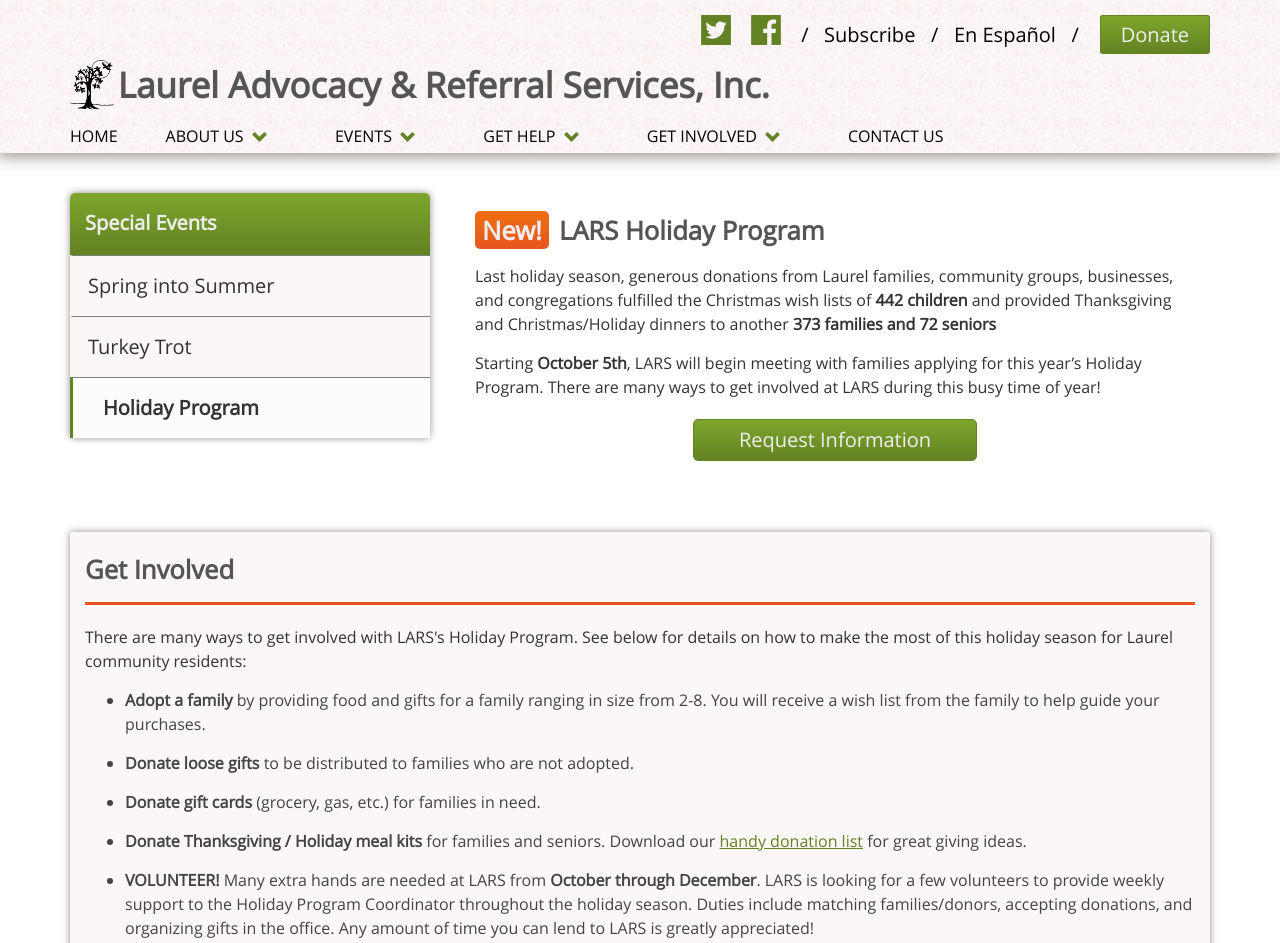
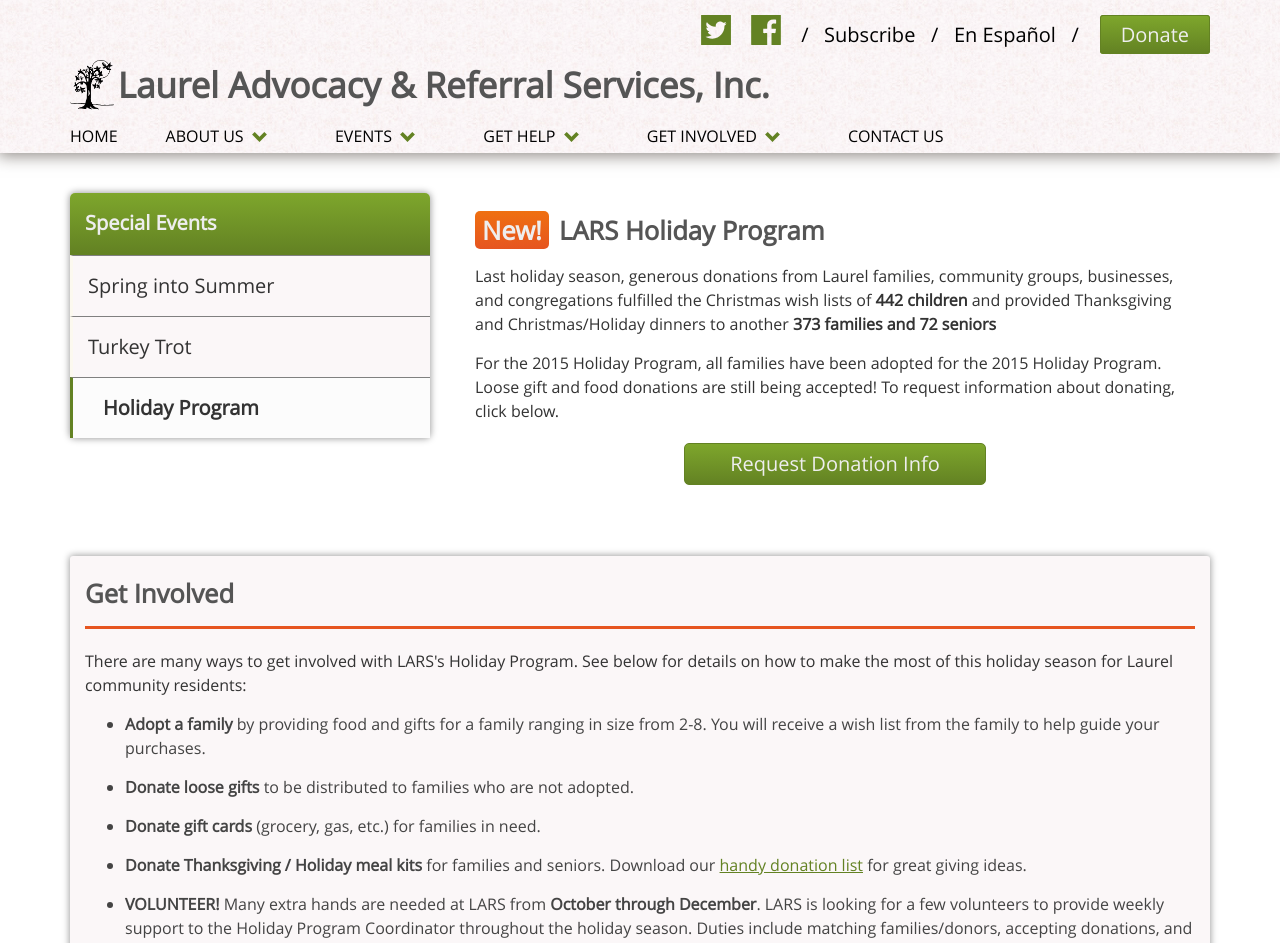
Before and after one commit to alden-curnutt/lars, a Jekyll site: the page built from holiday-program.html, in a window 1280 px wide and 1400 px high. Shown: the top 943 px of the window. Built offline with Jekyll 4.4.1, drawn with Linux system fonts in a browser that asks for light colours; some of the changed text lies outside the part shown.

```diff
--- a/changelog.html
+++ b/changelog.html
@@ -101,7 +101,7 @@
 		<li class="removed"></li>
 	</ul>
 </li>
--->
+--><!-- x.x.x - Commit content here -->
 
 <nav>
 	<div class="nav">
@@ -122,6 +122,7 @@
 				<li class="new">Created and uploaded LARS site to <a href="https://github.com/" target="_blank">GitHub</a> for version controlled hosting</li>
 				<li class="fixed">Relabeled vacant Board Secretary position</li>
 				<li class="updated">Updated <code>index.html</code> and <code>about.html</code> with Partners For Wellness information</li>
+				<li class="updated">Updated <code>holiday-program.html</code> with current Holiday Program information</li>
 				<li class="document">Uploaded updated <em>2015-10-ES-CM-Job-Posting.pdf</em> to site documents</li>
 			</ul>
 		</li>
--- a/holiday-program.html
+++ b/holiday-program.html
@@ -27,9 +27,9 @@ description: LARS, Inc. - Get involved with the LARS Holiday Program event to be
 					<div class="transparent-padding">
 						<h2 class="new-new">LARS Holiday Program</h2>
 						<p>Last holiday season, generous donations from Laurel families, community groups, businesses, and congregations fulfilled the Christmas wish lists of <b>442 children</b> and provided Thanksgiving and Christmas/Holiday dinners to another <b>373 families and 72 seniors</b></p>
-						<p>Starting <b>October 5th</b>, LARS will begin meeting with families applying for this year’s Holiday Program. There are many ways to get involved at LARS during this busy time of year!</p>
+						<p>For the 2015 Holiday Program, all families have been adopted for the 2015 Holiday Program. Loose gift and food donations are still being accepted! To request information about donating, click below.</p>
 						<div class="cta-button-green">
-							<a href="https://docs.google.com/forms/d/1SBVVQMOasqO6eIdMcPZiYCcKVhZzyKYOGy0FFvrXzvE/viewform?usp=send_form" target="_blank">Request Information</a>
+							<a href="https://docs.google.com/forms/d/1SBVVQMOasqO6eIdMcPZiYCcKVhZzyKYOGy0FFvrXzvE/viewform?usp=send_form" target="_blank">Request Donation Info</a>
 						</div><br>
 					</div>
 				</div>
@@ -50,7 +50,7 @@ description: LARS, Inc. - Get involved with the LARS Holiday Program event to be
 							<li><b>Donate Thanksgiving / Holiday meal kits</b> for families and seniors. Download our <a href="/assets/documents/2015-09-Holiday-Food-Drive-Flyer.pdf" target="_blank">handy donation list</a> for great giving ideas.</li>
 							<li><b>VOLUNTEER!</b> Many extra hands are needed at LARS from <b>October through December</b>. LARS is looking for a few volunteers to provide weekly support to the Holiday Program Coordinator throughout the holiday season. Duties include matching families/donors, accepting donations, and organizing gifts in the office. Any amount of time you can lend to LARS is greatly appreciated!</li>
 						</ul>
-						<p><b><em>For more information, contact Laura Wellford at 301-776-0442 ext. 27 or through selecting <span class="tunder">Holiday Program, Fundraising &amp; Donations</span> on our <a href="contact.html">Contact Page</a></p>
+						<p><b><em>For more information</b>, contact Laura Wellford at 301-776-0442 ext. 27 or through selecting <span class="tunder">Holiday Program, Fundraising &amp; Donations</span> on our <a href="contact.html">Contact Page</a></em></p>
 					</div>
 				</div>
 			</div>
--- a/index.html
+++ b/index.html
@@ -84,7 +84,7 @@ description: LARS, Inc. - Provided services for Laurel, MD. include homelessness
 					<div class="panel-bone">
 						<h2 class="new-new">Holiday Program</h2>
 						<hr class="green">
-						<p>The holiday season will soon be approaching and LARS has many ways to get involved! Check out our Holiday Program page for more information.</p>
+						<p>All families have been adopted for the 2015 Holiday Program. Loose gift and food donations are still being accepted! Please click below to get more information.</p>
 						<div class="cta-button-green">
 							<a href="holiday-program.html">Details</a>
 						</div>
```
Also changed, not shown: 4 other files.
